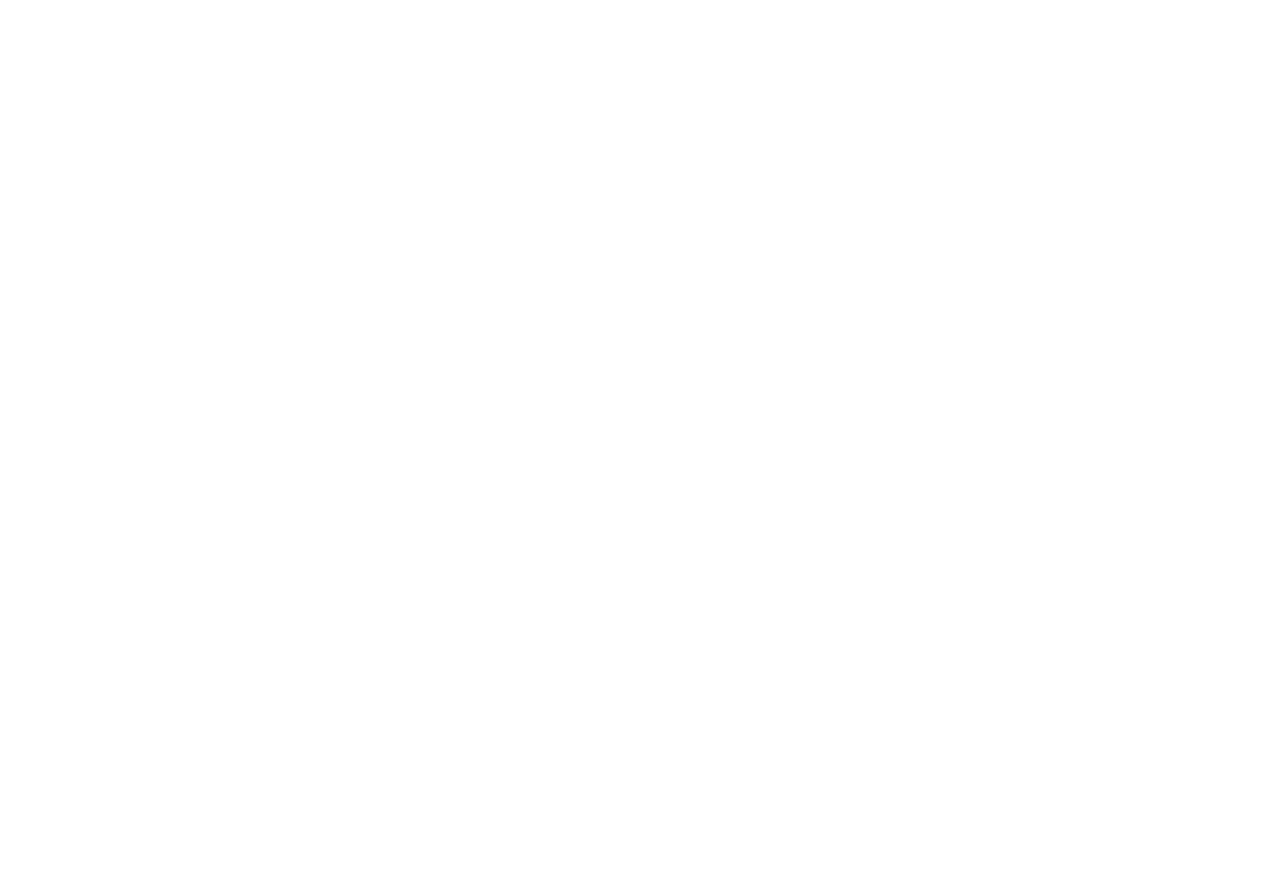
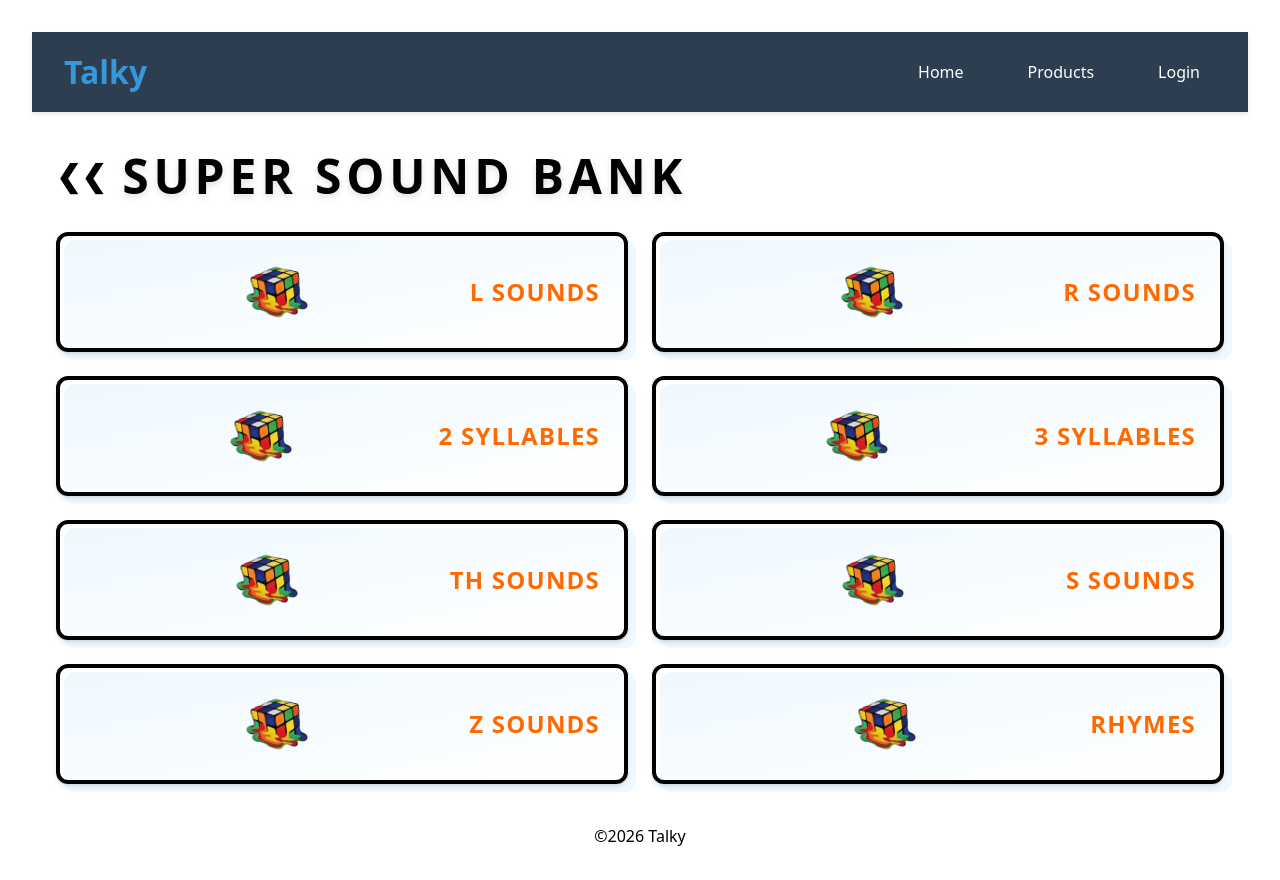
Before and after one commit to superasymmetry/Talky-full-app, a React (Vite) app in the folder talky-app/: page /soundbank in a window 1280 px wide. Before the commit this address had no page. Before the commit the page ends 800 px from the top, so only its background shows below. Built offline with nearby package versions, Linux system fonts and the light colour scheme; no server answers.

Commit message:
made basic soundbank pages

```diff
--- a/talky-app/package.json
+++ b/talky-app/package.json
@@ -16,13 +16,17 @@
   },
   "devDependencies": {
     "@eslint/js": "^9.33.0",
+    "@tailwindcss/postcss": "^4.1.13",
     "@types/react": "^19.1.10",
     "@types/react-dom": "^19.1.7",
     "@vitejs/plugin-react": "^5.0.0",
+    "autoprefixer": "^10.4.21",
     "eslint": "^9.33.0",
     "eslint-plugin-react-hooks": "^5.2.0",
     "eslint-plugin-react-refresh": "^0.4.20",
     "globals": "^16.3.0",
+    "postcss": "^8.5.6",
+    "tailwindcss": "^4.1.13",
     "vite": "^7.1.2"
   }
 }
--- /dev/null
+++ b/talky-app/postcss.config.cjs
@@ -0,0 +1,6 @@
+module.exports = {
+  plugins: {
+    "@tailwindcss/postcss": {},
+    autoprefixer: {},
+  },
+}
--- a/talky-app/src/App.jsx
+++ b/talky-app/src/App.jsx
@@ -1,33 +1,54 @@
+import React from 'react'
 import Header from './Header/Header.jsx'
 import Footer from './Footer.jsx'
 import Card from './Card.jsx'
-import Button from './Button/Button.jsx'
 import './App.css'
-import VanillaTilt from 'vanilla-tilt';
-import React, {useRef, useEffect} from 'react';
-
 
 function App() {
-  const cards = [
-    {"id":1, "name": "Lesson 1", "description": "lorem ipsum 1", "img": "meltingrubix.png"},
-    {"id":2, "name": "Lesson 2", "description": "lorem ipsum 2", "img": "alice.png"},
-    {"id":3, "name": "Lesson 3", "description": "lorem ipsum 3", "img": "bob.png"}
+  const lessons = [
+    { id:1, name: "Lesson 1", description: "lorem ipsum 1", img: "meltingrubix.png" },
+    { id:2, name: "Lesson 2", description: "lorem ipsum 2", img: "alice.png" },
+    { id:3, name: "Lesson 3", description: "lorem ipsum 3", img: "bob.png" },
   ]
 
-  function handleSearch() {
-    console.log("searching...");
-  }
+  const soundBankCard = { id: "soundbank", name: "Sound Bank", description: "Browse sound categories", to: "/soundbank" }
+
+  function handleSearch() { console.log("searching..."); }
 
   return (
     <>
       <Header/>
-      <input type="text" className="search-container" placeholder="Search..."></input>
-      <button className="search-button" onClick={handleSearch}></button>
-      <div className='card-container'>
-        {cards.map(function(card, i){
-          return <Card key={i} id={card.id} name={card.name} description={card.description}/>
-        })}
+
+      <div className="max-w-6xl mx-auto px-4">
+        <div className="my-6 flex items-center gap-3">
+          <input type="text" className="search-container flex-1" placeholder="Search..."/>
+          <button className="search-button" onClick={handleSearch}>Search</button>
+        </div>
+
+        {/* FORCE 3 columns for lessons (will always be 3 columns) */}
+        <section aria-labelledby="lessons-heading" className="mb-8">
+          <h2 id="lessons-heading" className="sr-only">Lessons</h2>
+
+          {/* important: grid-cols-3 forces three columns; change to sm:grid-cols-3 if you want responsive */}
+          <div className="grid grid-cols-3 gap-6 items-stretch">
+            {lessons.map((card) => (
+              <div className="w-full" key={card.id}>
+                <Card {...card} />
+              </div>
+            ))}
+          </div>
+        </section>
+
+        <section aria-labelledby="soundbank-heading" className="mt-8">
+          <h2 id="soundbank-heading" className="text-xl font-semibold mb-4">Explore</h2>
+          <div className="flex justify-center">
+            <div className="w-full max-w-sm">
+              <Card {...soundBankCard} />
+            </div>
+          </div>
+        </section>
       </div>
+
       <Footer/>
     </>
   );
--- a/talky-app/src/Card.jsx
+++ b/talky-app/src/Card.jsx
@@ -1,3 +1,5 @@
+// React card component used across the app to display a clickable card (lessons, soundbank categories, etc.)
+
 import profilePic from './assets/meltingrubix.png'
 import VanillaTilt from 'vanilla-tilt';
 import React, {useRef, useEffect, useState} from 'react';
@@ -5,17 +7,29 @@ import { useNavigate } from 'react-router-dom';
 
 function Card (props){
     const tilt = useRef(null);
-    const {options, ...rest} = props;
+    // accept className and titleClass so callers can style the container and title
+    const { options, to, id, className = '', titleClass = '', ...rest } = props;
+
     useEffect(() => {
-        VanillaTilt.init(tilt.current, options)
+        if (tilt.current) VanillaTilt.init(tilt.current, options)
     }, [options]);
 
     const navigate = useNavigate();
     const handleCardClick = () => {
-        navigate(`/lessons/${props.id}`);
+        if (to && typeof to === 'string') {
+            const path = to.startsWith('/') ? to : `/${to}`;
+            navigate(path);
+            return;
+        }
+        if (id !== undefined && id !== null) {
+            if (typeof id === 'string' && id.startsWith('/')) {
+                navigate(id);
+            } else {
+                navigate(`/lessons/${id}`);
+            }
+        }
     }
 
-    // get backend data
     const [cardData, setCardData] = useState(null);
     useEffect(() => {
         fetch("http://localhost:8080/api/lessons")
@@ -24,12 +38,36 @@ function Card (props){
             .catch(error => console.error('Error fetching data:', error));
     }, [])
 
+    const base = `
+        w-full h-full
+        bg-gradient-to-br from-electric/30 to-white
+        rounded-2xl
+        shadow-pokemon
+        p-6
+        cursor-pointer
+        transform hover:-translate-y-2 hover:scale-105
+        transition-all duration-300 ease-out
+        border-4 border-electric
+    `;
+
+    const mergedClass = `${base} ${className}`.trim();
+
     return (
-        <div ref={tilt} {...rest} className="card" id={props.id} onClick={handleCardClick}>
-            <img src={profilePic} alt="profile pic"></img>
-            <h3>{props.name}</h3>
-            <p>{props.description}</p>
-            <p>{props.content}</p>
+        <div
+          ref={tilt}
+          {...rest}
+          id={id}
+          onClick={handleCardClick}
+          role="button"
+          tabIndex={0}
+          onKeyDown={(e) => { if (e.key === 'Enter' || e.key === ' ') handleCardClick(); }}
+          className={mergedClass}
+        >
+            <img src={profilePic} alt="profile pic" className="block max-w-[64px] w-full h-auto object-contain rounded-md mx-auto" />
+            {/* use titleClass when provided, otherwise fallback to default */}
+            <h3 className={titleClass || "mt-3 text-lg font-semibold text-center"}>{props.name}</h3>
+            <p className="text-sm text-gray-600 text-center">{props.description}</p>
+            <p className="text-xs text-gray-500 mt-2 text-center">{props.content}</p>
         </div>
     )
 }
--- /dev/null
+++ b/talky-app/src/SoundBank/SoundBank.jsx
@@ -0,0 +1,59 @@
+import React from 'react'
+import { useNavigate } from 'react-router-dom'
+import Header from '../Header/Header.jsx'
+import Footer from '../Footer.jsx'
+import Card from '../Card.jsx'
+
+const categories = [
+  { id: 'l-sounds', name: 'L SOUNDS' },
+  { id: 'r-sounds', name: 'R SOUNDS' },
+  { id: '2-syllables', name: '2 SYLLABLES' },
+  { id: '3-syllables', name: '3 SYLLABLES' },
+  { id: 'th-sounds', name: 'TH SOUNDS' },
+  { id: 's-sounds', name: 'S SOUNDS' },
+  { id: 'z-sounds', name: 'Z SOUNDS' },
+  { id: 'rhymes', name: 'RHYMES' },
+]
+
+export default function SoundBank() {
+  const navigate = useNavigate()
+  const tiltOptions = { max: 6, speed: 300, scale: 1.01 }
+
+  return (
+    <div className="min-h-screen bg-page">
+      <Header />
+      <main className="max-w-7xl mx-auto px-6 py-10">
+        {/* top title row */}
+        <div className="flex items-center justify-between mb-8">
+          <div className="flex items-center gap-4">
+            <button onClick={() => navigate('/')} className="text-3xl text-primary font-extrabold">❮❮</button>
+            <h1 className="text-4xl sm:text-5xl font-extrabold text-primary tracking-widest drop-shadow-md">
+              SUPER SOUND BANK
+            </h1>
+          </div>
+        </div>
+
+        {/* match the category page grid / tile sizing */}
+        <div className="grid grid-cols-2 sm:grid-cols-3 md:grid-cols-4 gap-6">
+          {categories.map(cat => (
+            <div key={cat.id} className="relative">
+              {/* increased backplate offset so shadow is more visible */}
+              <div className="absolute inset-0 transform translate-x-2 translate-y-2 bg-sky-50 rounded-xl"></div>
+
+              {/* taller front tile; pass titleClass to make label larger & centered */}
+              <Card
+                id={cat.id}
+                name={cat.name}
+                to={`/soundbank/${cat.id}`}
+                options={tiltOptions}
+                titleClass="mt-0 text-xl sm:text-2xl font-extrabold text-orange-500 tracking-wider text-center"
+                className="relative z-10 w-full rounded-xl bg-surface p-6 h-32 flex items-center justify-center shadow-md hover:shadow-lg transition"
+              />
+            </div>
+          ))}
+        </div>
+      </main>
+      <Footer />
+    </div>
+  )
+}
--- /dev/null
+++ b/talky-app/src/SoundBank/SoundBankCategory.jsx
@@ -0,0 +1,59 @@
+import React, { useEffect, useState } from 'react'
+import { useParams, useNavigate } from 'react-router-dom'
+import Header from '../Header/Header.jsx'
+import Footer from '../Footer.jsx'
+import Card from '../Card.jsx'
+
+const samplePads = [
+  'Ladybug','Elephant','Sleep','Baseball','Leaf','Lemon','Planet','Leg','Eleven','Letter','Laugh','Llama'
+]
+
+export default function SoundBankCategory(){
+  const { id } = useParams()
+  const navigate = useNavigate()
+  const [words, setWords] = useState(samplePads)
+  const tiltOptions = { max: 6, speed: 300, scale: 1.01 }
+
+  async function refreshWords(){
+    try {
+      const res = await fetch('/api/generate-words')
+      if (!res.ok) throw new Error('no gen')
+      const json = await res.json()
+      if (json.words && json.words.length) setWords(json.words)
+    } catch (e) {
+      console.warn('refresh failed, using sample pads', e)
+    }
+  }
+
+  useEffect(() => {}, [id])
+
+  return (
+    <div className="min-h-screen bg-page">
+      <Header />
+      <main className="max-w-7xl mx-auto px-6 py-10">
+        <div className="flex items-center justify-between mb-6">
+          <button onClick={() => navigate('/soundbank')} className="text-2xl text-primary font-bold">❮</button>
+          <h2 className="text-3xl font-extrabold text-primary tracking-wider">{(id || '').replace('-', ' ').toUpperCase()}</h2>
+          <div className="flex items-center gap-3">
+            <button onClick={refreshWords} className="px-4 py-2 bg-primary text-white rounded-lg shadow">Refresh words</button>
+          </div>
+        </div>
+
+        <div className="grid grid-cols-2 sm:grid-cols-3 md:grid-cols-4 gap-6">
+          {words.map((w, i) => (
+            <div key={i} className="relative">
+              <div className="absolute inset-0 transform translate-x-2 translate-y-2 bg-sky-50 rounded-xl"></div>
+              <Card
+                id={`pad-${i}`}
+                name={w}
+                options={tiltOptions}
+                className="relative z-10 w-full rounded-xl bg-surface p-6 h-32 flex flex-col items-center justify-center shadow-md hover:shadow-lg transition text-primary"
+              />
+            </div>
+          ))}
+        </div>
+      </main>
+      <Footer />
+    </div>
+  )
+}
--- a/talky-app/src/index.css
+++ b/talky-app/src/index.css
@@ -1,3 +1,8 @@
+@import "tailwindcss";
+@tailwind base;
+@tailwind components;
+@tailwind utilities;
+
 .card{
   width: 50%;
   border: 1px solid black;
--- a/talky-app/src/main.jsx
+++ b/talky-app/src/main.jsx
@@ -1,9 +1,11 @@
 import { StrictMode } from 'react'
 import { createRoot } from 'react-dom/client'
-import {BrowserRouter, Routes, Route} from 'react-router-dom'
+import { BrowserRouter, Routes, Route } from 'react-router-dom'
 import './index.css'
 import App from './App.jsx'
 import Lesson from './Lesson.jsx'
+import SoundBank from './SoundBank/SoundBank.jsx'
+import SoundBankCategory from './SoundBank/SoundBankCategory.jsx'
 
 createRoot(document.getElementById('root')).render(
   <StrictMode>
@@ -11,6 +13,8 @@ createRoot(document.getElementById('root')).render(
       <Routes>
         <Route path="/" element={<App/>}/>
         <Route path="/lessons/:id" element={<Lesson/>}/>
+        <Route path="/soundbank" element={<SoundBank/>}/>
+        <Route path="/soundbank/:id" element={<SoundBankCategory/>}/>
       </Routes>
     </BrowserRouter>
   </StrictMode>,
--- /dev/null
+++ b/talky-app/tailwind.config.cjs
@@ -0,0 +1,21 @@
+module.exports = {
+  content: [
+    "./index.html",
+    "./src/**/*.{js,jsx,ts,tsx}",
+  ],
+  theme: {
+    extend: {
+      colors: {
+        electric: "#FFDD00",
+        fire: "#FF6F61",
+        water: "#4FC3F7",
+        grass: "#81C784",
+        psychic: "#BA68C8",
+      },
+      boxShadow: {
+        'pokemon': "0 4px 15px rgba(0,0,0,0.25), 0 0 12px rgba(255,215,0,0.5)",
+      },
+    },
+  },
+  plugins: [],
+}
```
Also changed, not shown: talky-app/src/App.css (+9 -2 lines), 1 other file (tests, documents, lock files or other folders).
